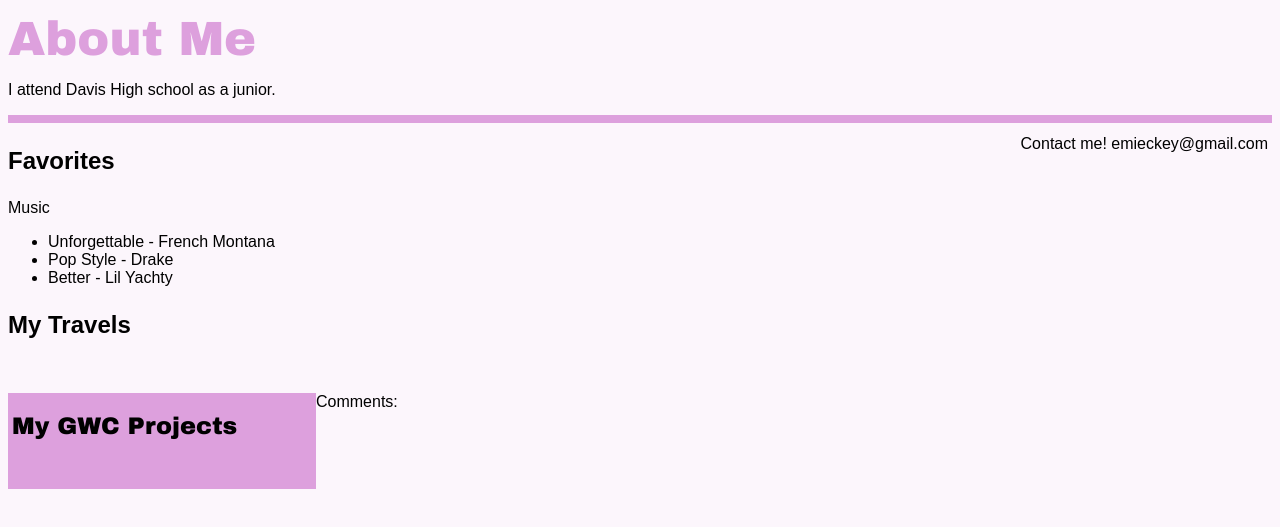
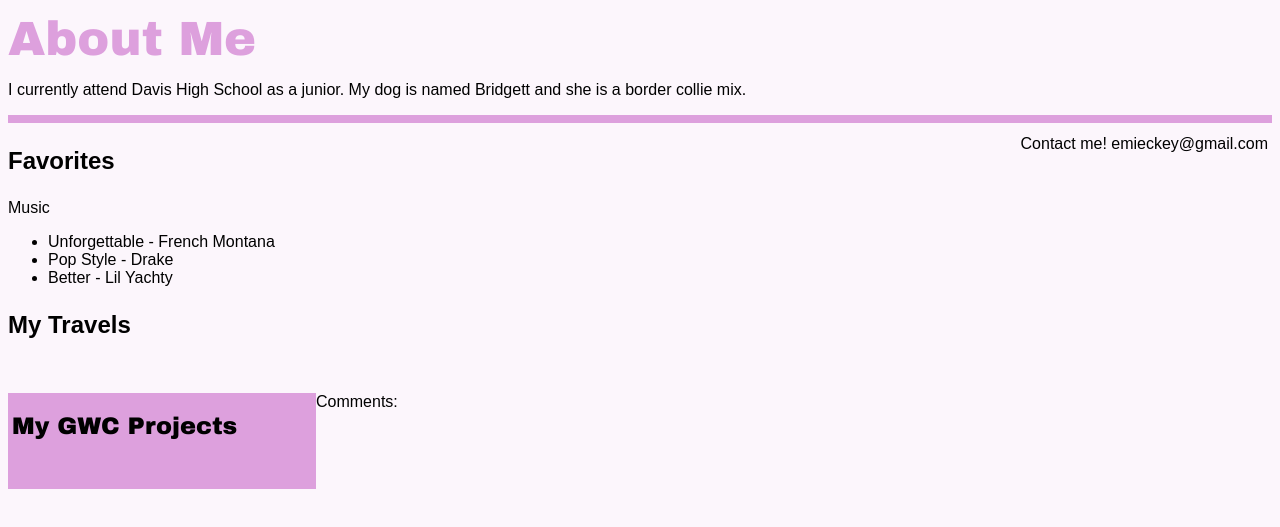
Before and after one commit to emieckey/Portfolio, a plain HTML site: page aboutme.html in a window 1280 px wide. Shown: the part 131-658 px from the top of the page. Drawn offline with Linux system fonts and the light colour scheme; a script that the page names is missing.

Commit message:
Update aboutme.html

```diff
--- a/aboutme.html
+++ b/aboutme.html
@@ -13,7 +13,7 @@
 <h1> Emi Eckey </h1>
 <p><p style="padding-bottom: 30px; width: 300px; border: 1px;"> Davis, CA United States</p>
 <p><font face="arial black" size="8" color="plum">About Me</font></p>
-<p><font face= "sans-serif" </font> I attend Davis High school as a junior. <p/>
+<p><font face= "sans-serif" </font> I currently attend Davis High School as a junior. My dog is named Bridgett and she is a border collie mix. <p/>
 <div id="myDiv"> <p style= "bgcolor:plum; float: right" align="right">Contact me! emieckey@gmail.com</p> </div>
 <h2><p style="padding-bottom: 0px; width: 300px; border: 1px;">Favorites</h2> <p>Music</p>
 
```
